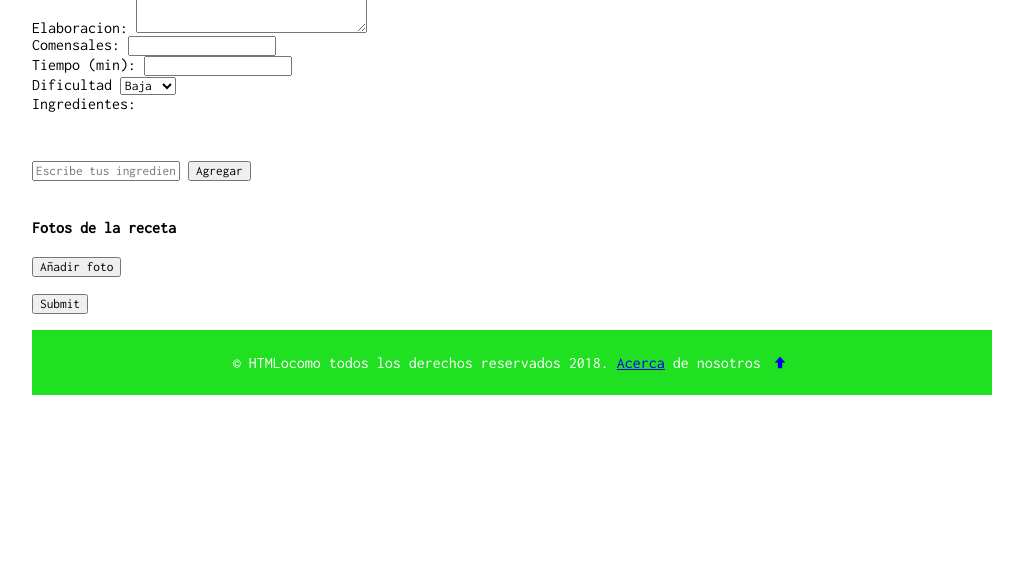
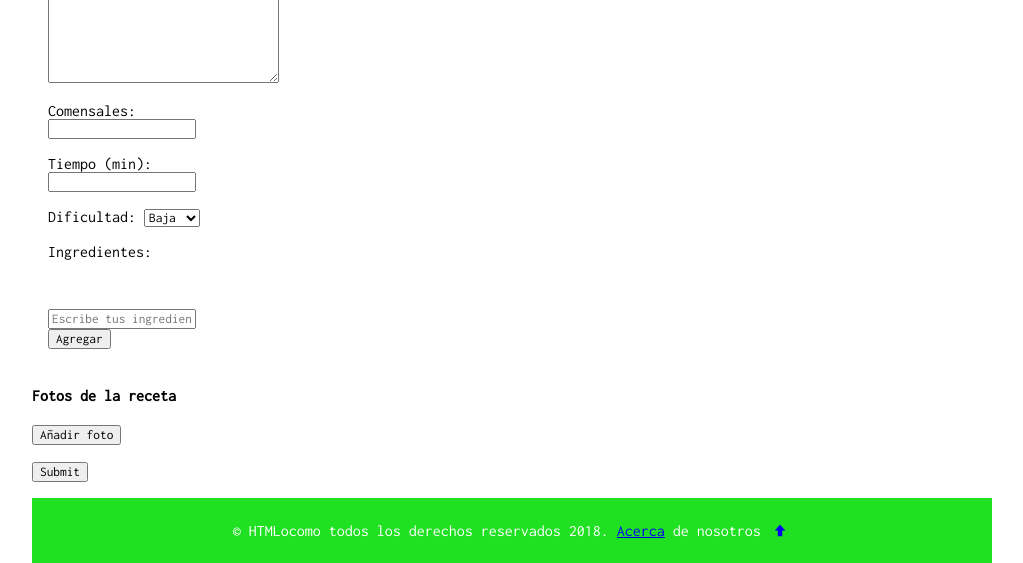
Before and after one commit to Atruo/PCW, a PHP site: page /nueva-receta.html in a window 1280 px wide. Shown: the part 454-1017 px from the top of the page, without its empty margins (128-1151 px from the left). Before the commit the page ends 849 px from the top, so only its background shows below. Run offline with PHP 8.4, Linux system fonts and the light colour scheme.

Commit message:
todo el CSS correcto

```diff
--- a/P2/estailo.css
+++ b/P2/estailo.css
@@ -520,6 +520,12 @@ background-color: #507FE9;
 		color: #000000;
 
 	}
+#nuevaRecetaForm>div{
+
+	width: 10em;
+	margin-top: 1em;
+	margin-left: 1em;
+}
 	/* --------------------------------------------Media---------------------------------------  */
 
 
--- a/P2/nueva-receta.html
+++ b/P2/nueva-receta.html
@@ -46,10 +46,10 @@
 	</ul>
 </nav>
 
+	<h3>Añadir nueva receta</h3>
+	<div id="nuevareceta" class="card">
 
-	<div id="nuevareceta" class="card">
-		<h3>Añadir nueva receta</h3>
-		<div>
+		<div id="nuevarecetaX">
 			<form id="nuevaRecetaForm" onsubmit="return mandarReceta(this);">
 				<div>
 					<label for="titulo">Titulo: </label><input required id="titulo" name="titulo" type="text">
@@ -64,7 +64,7 @@
 					<label for="tiempo">Tiempo (min): </label><input required id="tiempo" name="tiempo" min="0" type="number">
 				</div>
 				<div>
-					<label for="dificultad">Dificultad</label>
+					<label for="dificultad">Dificultad: </label>
 						<select name="dificultad" id="dificultad">
 							<option value="baja">Baja</option>
 							<option value="media">Media</option>
```
